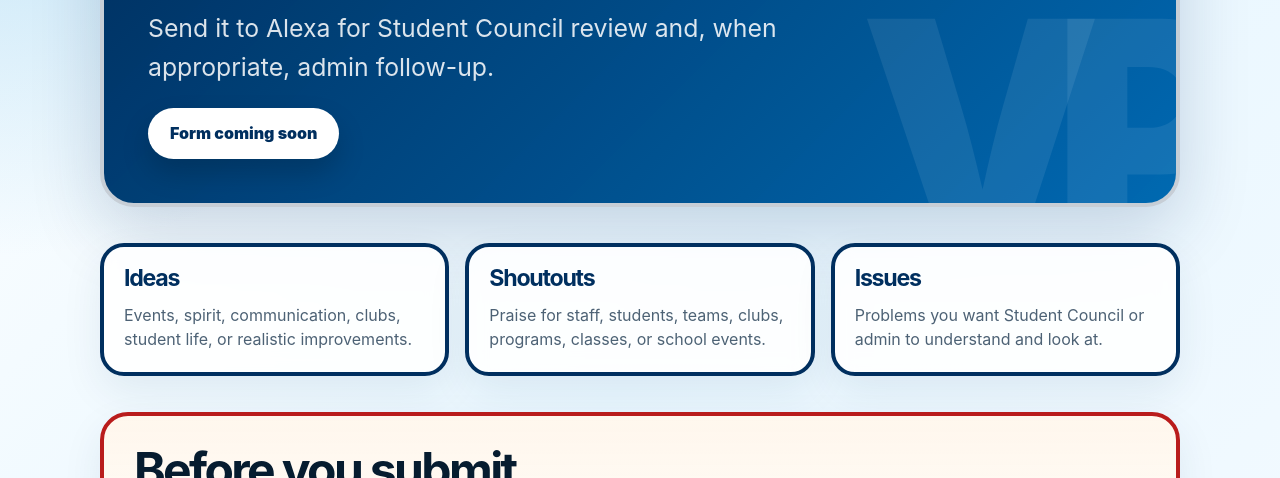
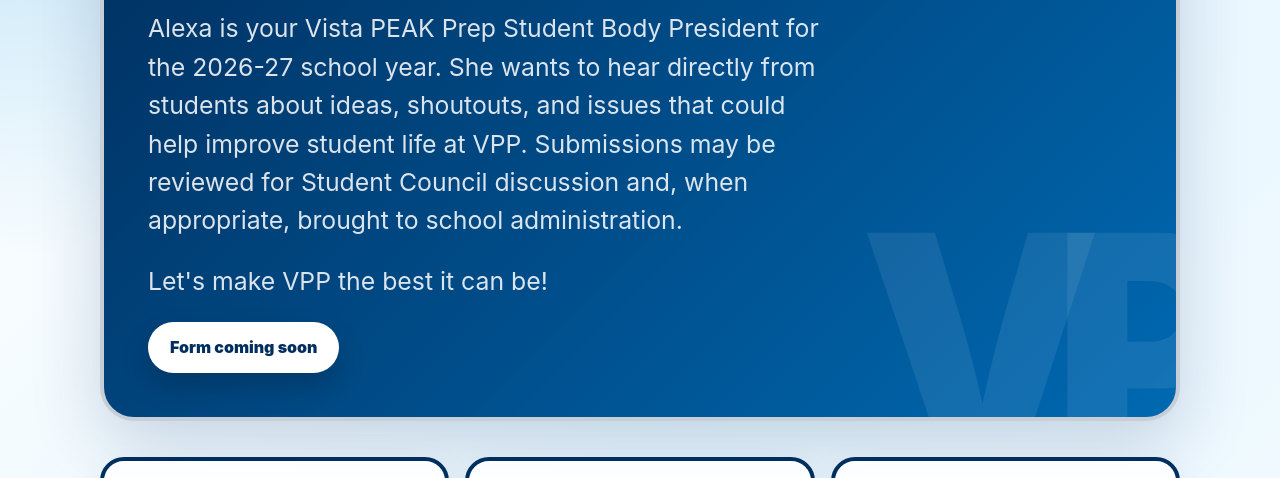
Before and after one commit to SuperDudePro/HelpMeAlexa-site, a website: page index.html in a window 1280 px wide. Shown: the part 256-734 px from the top of the page. Drawn offline with Linux system fonts and the light colour scheme.

Commit message:
Update index.html

```diff
--- a/index.html
+++ b/index.html
@@ -35,8 +35,9 @@
           <p class="eyebrow">Bison voice</p>
           <h1>Have an idea, shoutout, or issue?</h1>
           <p class="lede">
-            Send it to Alexa for Student Council review and, when appropriate, admin follow-up.
+            Alexa is your Vista PEAK Prep Student Body President for the 2026-27 school year. She wants to hear directly from students about ideas, shoutouts, and issues that could help improve student life at VPP. Submissions may be reviewed for Student Council discussion and, when appropriate, brought to school administration.
           </p>
+          <p class="lede lede-cta">Let&#39;s make VPP the best it can be!</p>
           <div class="actions">
             <a class="button button-primary" href="#form" data-form-link>Form coming soon</a>
           </div>
```
